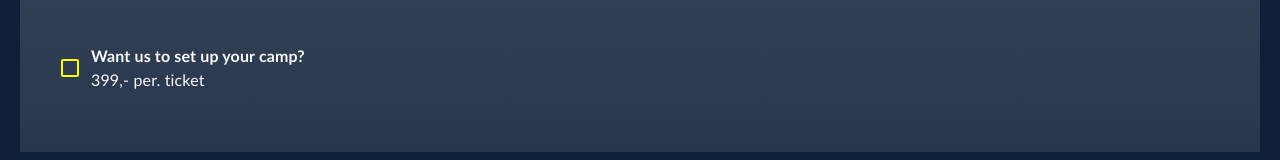
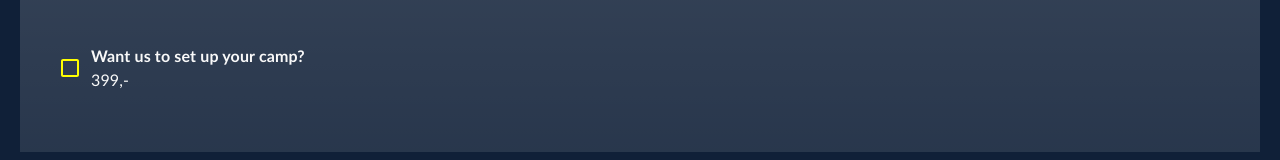
Before and after one commit to jona08n9/booking_flow, a Next.js app: page /ticket_type_and_add_on in a window 1280 px wide. Shown: the part 918-1078 px from the top of the page. Built offline with nearby package versions, Linux system fonts and the light colour scheme; a web font is replaced by a local one.

Commit message:
text edit

```diff
--- a/src/components/CampSetUp.js
+++ b/src/components/CampSetUp.js
@@ -51,7 +51,7 @@ export function CampSetUp() {
             }
             label={
               <Typography style={{ fontFamily: "var(--font-josefin" }}>
-                <strong> Want us to set up your camp?</strong> <br></br> 399,- <span className="font-light">per. ticket</span>
+                <strong> Want us to set up your camp?</strong> <br></br> 399,-
               </Typography>
             }
             className="flex items-center pt-5 font-sans text-color-white"
```
